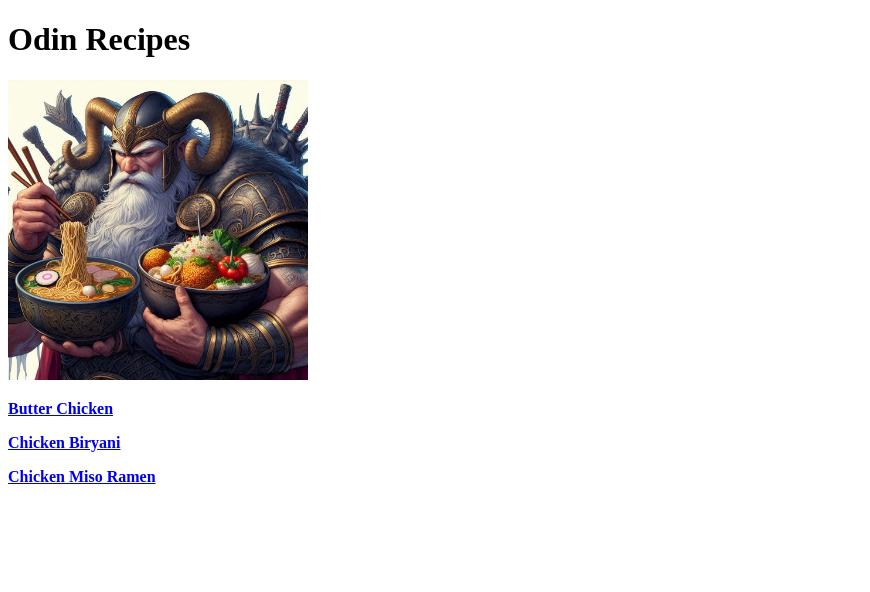
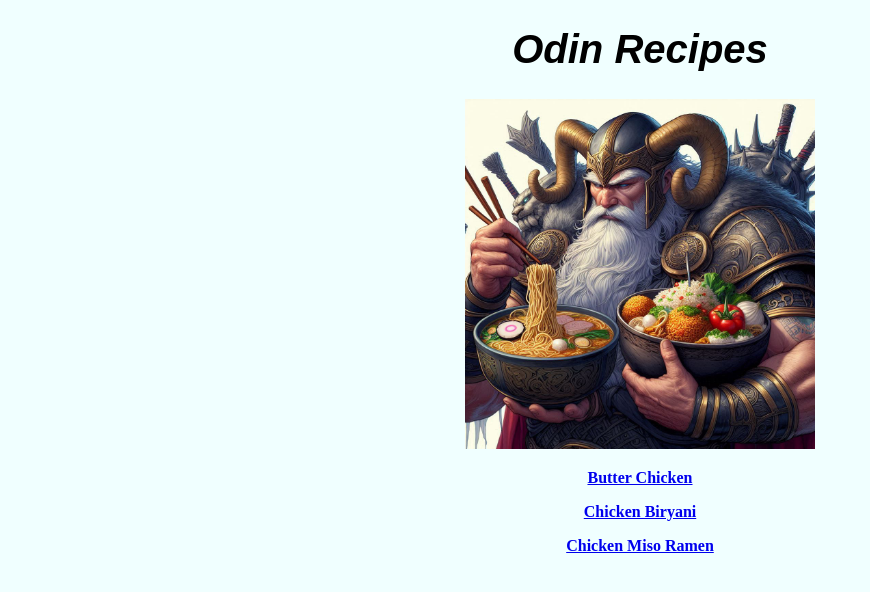
Before and after one commit to Swayam04/odin-recipes, a plain HTML site: page index.html in a window 1280 px wide. Shown: the whole page, without its empty margins (0-870 px from the left). Drawn offline with Linux system fonts and the light colour scheme.

Commit message:
Added some css to home page

```diff
--- a/index.html
+++ b/index.html
@@ -3,15 +3,16 @@
 <head>
     <meta charset="UTF-8">
     <meta name="viewport" content="width=device-width, initial-scale=1.0">
+    <link rel="stylesheet" href="styles.css">
     <title>Recipes</title>
 </head>
 <body>
     <h1>Odin Recipes</h1>
-    <img src="img/Designer.jpeg" alt="Odin eating Asian food" width="300" height="300">
+    <img id="odin" src="img/Designer.jpeg" alt="Odin eating Asian food">
     <p></p>
-    <a href="recipes/chicken-makhani.html"><strong>Butter Chicken</strong></a>
+    <a class="recipe-link" href="recipes/chicken-makhani.html"><strong>Butter Chicken</strong></a>
     <p></p>
-    <a href="recipes/chicken-biryani.html"><strong>Chicken Biryani</strong></a>
+    <a class="recipe-link" href="recipes/chicken-biryani.html"><strong>Chicken Biryani</strong></a>
     <p></p>
-    <a href="recipes/chicken-miso-ramen.html"><strong>Chicken Miso Ramen</strong></a>
+    <a class="recipe-link" href="recipes/chicken-miso-ramen.html"><strong>Chicken Miso Ramen</strong></a>
 </html>
--- /dev/null
+++ b/styles.css
@@ -0,0 +1,17 @@
+body {
+    text-align: center;
+    background-color: azure;
+}
+
+h1 {
+    font-size: 40px;
+    font-weight: bolder;
+    font-family: Arial, Helvetica, sans-serif;
+    font-style: italic;
+    color: black;
+}
+
+#odin {
+    height: auto;
+    width: 350px;
+}
```
